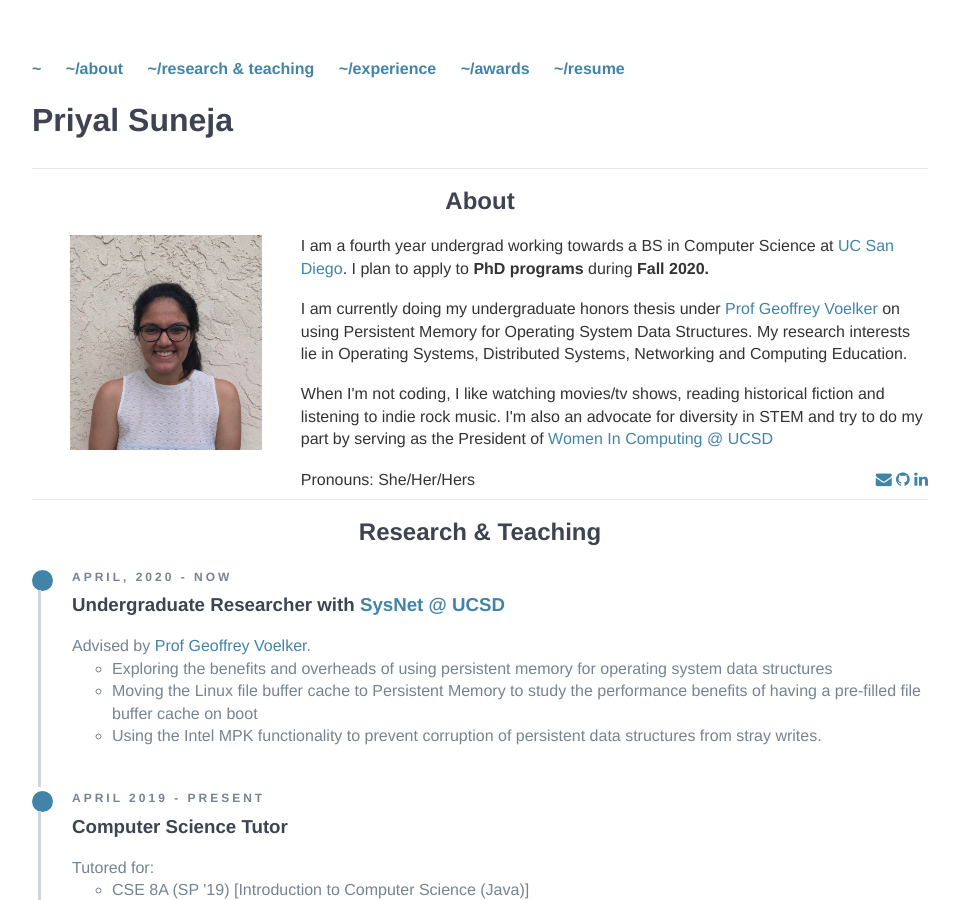
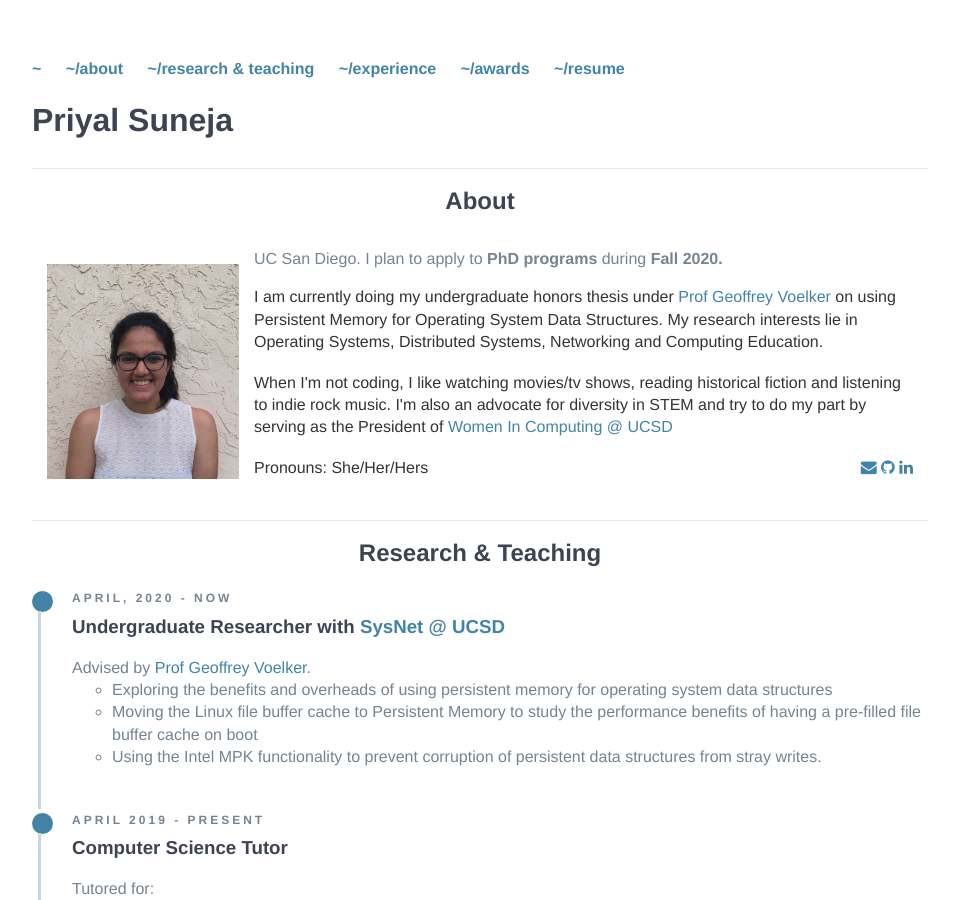
Before and after one commit to p-suneja/p-suneja.github.io, a Jekyll site: the page built from index.html, in a window 1280 px wide and 900 px high. Shown: the whole window, without its empty margins (160-1119 px from the left). Built offline with Jekyll 4.4.1, drawn with Linux system fonts in a browser that asks for light colours; nearby versions of some CDN libraries.

Commit message:
Update index.html

```diff
--- a/index.html
+++ b/index.html
@@ -9,11 +9,14 @@ title: Priyal Suneja
 <div class="col-md-12 example-title">
 	<a id="ABOUT"><h2>About</h2></a>
 
-	<div style="width: 100%; overflow:auto;">
-   		<section style="float:left; width: 30%">
-	   		<img src="/PriyalSuneja.jpeg" height="215" width="192">
-   		</section>
-  		<section style="float:right; width: 70%; text-align:left">
+	<div style="width: 100%;">
+   		<table border="0" cellpadding="0" cellspacing="15">
+<tbody>
+
+<tr><td><img align="bottom" src="/PriyalSuneja.jpeg" height="215" width="192"></td><td alignt="left" valign="bottom">
+
+
+  		<section style="float:right;text-align:left" class="intro-text>
 	   		<p> I am a fourth year undergrad working towards a BS in Computer Science at <a href="https://cse.ucsd.edu/" target="_blank">
 				UC San Diego</a>. I plan to apply to <b> PhD programs </b>  during <b> Fall 2020. </b> </p> <br>
 			<p> I am currently doing my undergraduate honors thesis under <a href="http://cseweb.ucsd.edu/~voelker/" target="_blank">
@@ -34,6 +37,15 @@ title: Priyal Suneja
 	    		    <a href="https://www.linkedin.com/in/priyalsuneja/" target="_blank"><i class="fa fa-linkedin"></i></a>
 		 	      </p>
 			</section>
+		</div>
+		<div style="clear:both"></div>
+		</section>
+	<div style="clear:both"></div>
+<br>
+
+
+</td></tr>
+</tbody></table>
 		</div>
 		<div style="clear:both"></div>
 		</section>
```
